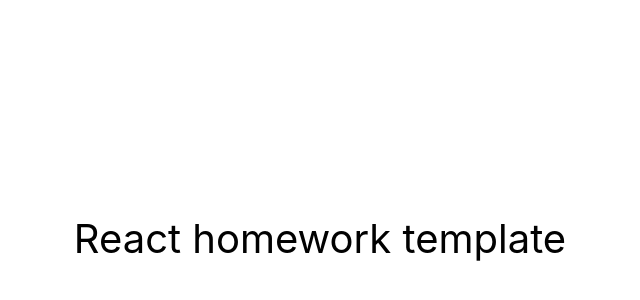
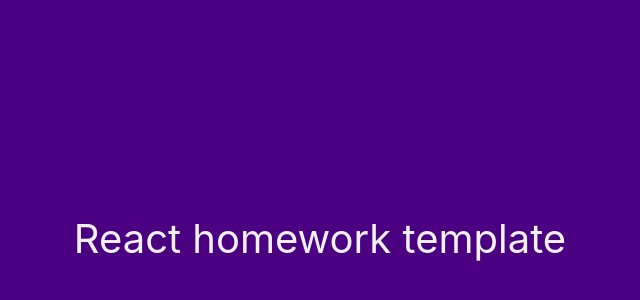
Before and after one commit to Totalinfonet/goit-react-hw-06-phonebook, a React (Create React App) app: page / in a window 1280 px wide. Shown: the part 162-462 px from the top of the page, without its empty margins (320-960 px from the left). Built offline with nearby package versions, Linux system fonts and the light colour scheme.

Commit message:
Minor Fixes

```diff
--- a/package.json
+++ b/package.json
@@ -1,8 +1,8 @@
 {
-  "name": "react-homework-template",
+  "name": "goit-react-hw-06-phonebook",
   "version": "0.1.0",
   "private": true,
-  "homepage": "https://goitacademy.github.io/react-homework-template/",
+  "homepage": "https://totalinfonet.github.io/goit-react-hw-06-phonebook/",
   "dependencies": {
     "@testing-library/jest-dom": "^5.16.3",
     "@testing-library/react": "^12.1.4",
--- a/src/components/App.jsx
+++ b/src/components/App.jsx
@@ -7,7 +7,8 @@
         justifyContent: 'center',
         alignItems: 'center',
         fontSize: 40,
-        color: '#010101'
+        color: '#f2f1f1',
+        backgroundColor: 'indigo',
       }}
     >
       React homework template
```
Also changed, not shown: 1 other file (tests, documents, lock files or other folders).
